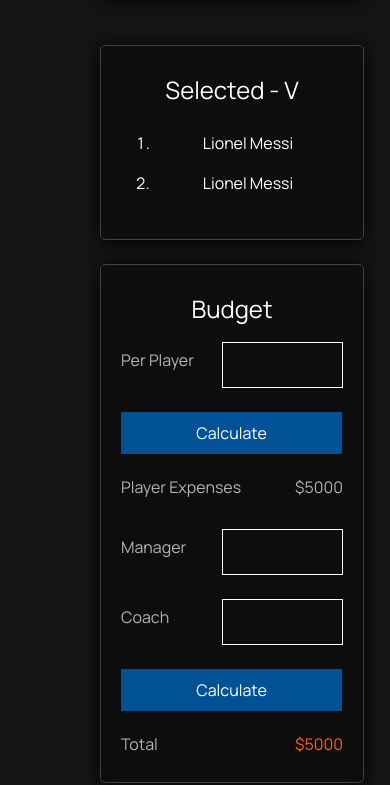
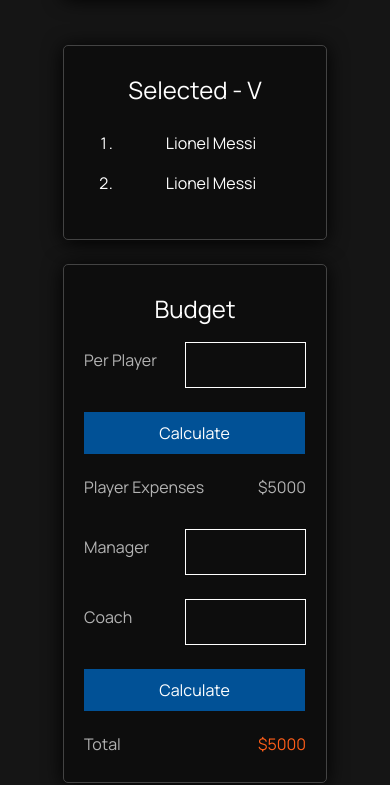
Before and after one commit to shahin-hossain/player-eyes, a plain HTML site: page index.html in a window 390 px wide. Shown: the part 2880-3665 px from the top of the page. Drawn offline with nearby package versions, Linux system fonts and the light colour scheme.

Commit message:
responsive fixing

```diff
--- a/index.html
+++ b/index.html
@@ -31,11 +31,12 @@
         </section>
     </header>
     <!-- banner section end -->
-    <main class="main-container ">
+    <div class="content-container d-flex justify-content-center align-items-center">
+        <main class="main-container">
             <!-- main content start -->
             <div class="row ">
                 <!-- players -->
-            <section class="col-12 col-lg-9 d-flex flex-wrap gap-4 mb-5">
+                <section class="col-12 col-lg-9 d-flex flex-wrap gap-4 mb-5 justify-content-center">
                     <div class="card-player ">
                         <img src="images/player/player-1.png" class="card-img-top" alt="...">
                         <div class="player-card-body">
@@ -88,7 +89,7 @@
                 <!-- main content end -->
                 <!-- aside content start -->
                 <section class="col-12 col-lg-3 mt-">
-                <div class="d-flex flex-column gap-4">
+                    <div class="d-flex flex-column align-items-center gap-4">
                         <!-- selected Player -->
                         <div class="selected-player">
                             <h3>Selected - V</h3>
@@ -103,7 +104,7 @@
                         <!-- player Budget -->
                         <div class="budget-player">
                             <h3>Budget</h3>
-                        <div class="player-selected-body d-flex flex-column gap-4">
+                            <div class="player-selected-body d-flex flex-column  gap-4">
                                 <div class="d-flex align-items-center justify-content-between gap-4">
                                     <h6 class="input-title">Per Player</h6>
                                     <input class="input-field" type="text">
@@ -134,6 +135,7 @@
                 <!-- aside content end -->
             </div>
         </main>
+    </div>
     <footer class="footer">
         <div>Copyright &copy; 2023 All Rights Reserved.</div>
     </footer>
--- a/styles/style.css
+++ b/styles/style.css
@@ -18,9 +18,15 @@ utilities Style
     background-color: #151515;
 }
 
+.content-container {
+    padding-top: 50px;
+}
+
 .main-container {
-    padding: 50px 100px 0px 100px
+    width: 85%;
+
 }
+
 
 /*----------------
 header style start
```
Lines whose indentation alone changed are shown as unchanged.
